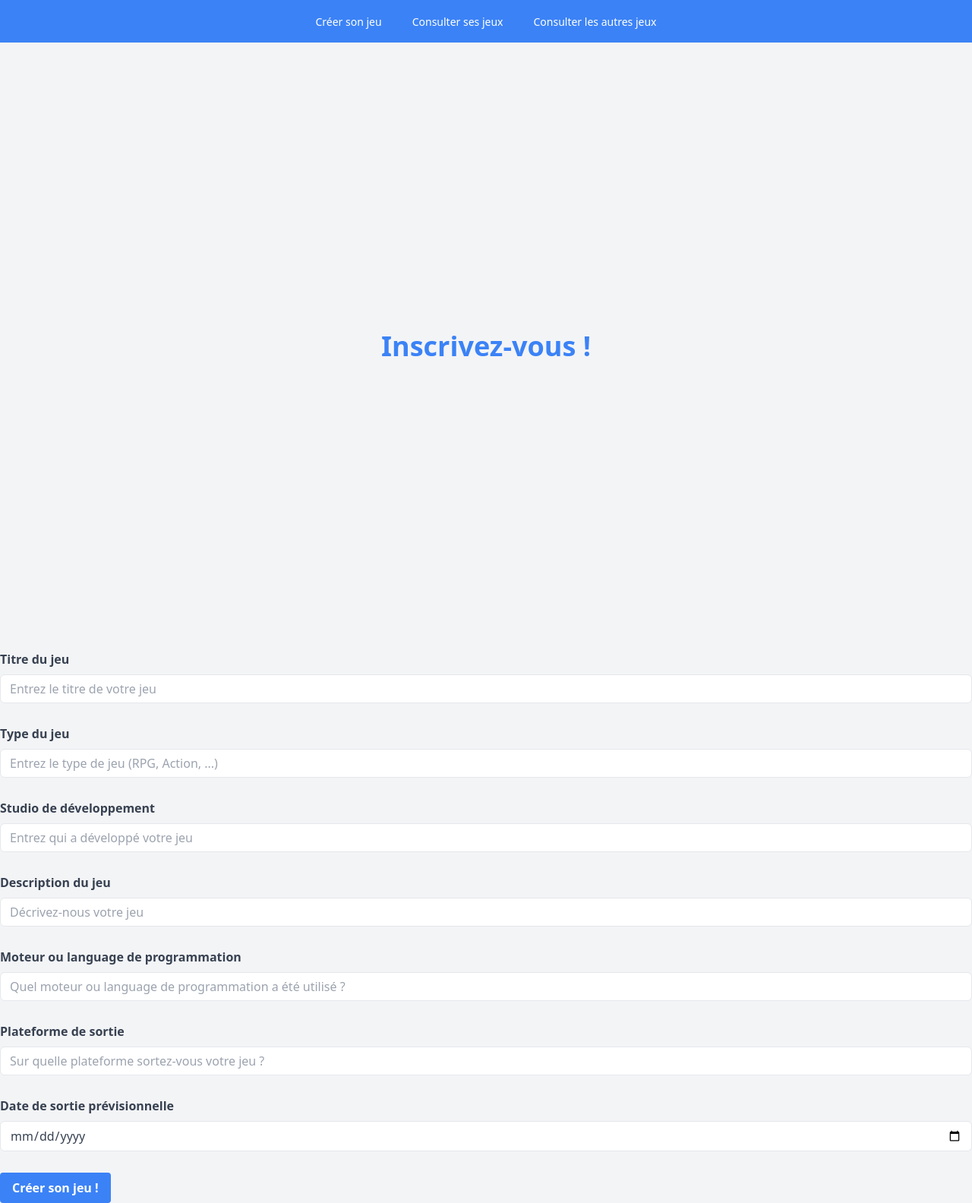
After one commit to Inkflow59/IndieGameForge, a PHP site: page /userPages/userCreateGames.html in a window 1280 px wide. The commit adds this page. Shown: the whole page at 76% size. Run offline with PHP 8.4, Linux system fonts and the light colour scheme.

Commit message:
Finalisation de la page des jeux utilisateurs + Création de la page de création des jeux

```diff
--- /dev/null
+++ b/userPages/userCreateGames.html
@@ -0,0 +1,65 @@
+<!DOCTYPE html>
+<html lang="en">
+<head>
+    <meta charset="UTF-8">
+    <meta name="viewport" content="width=device-width, initial-scale=1.0">
+    <link href="https://cdn.jsdelivr.net/npm/tailwindcss@2.2.19/dist/tailwind.min.css" rel="stylesheet">
+    <title>Poster son jeu - IndieGameForge</title>
+</head>
+<body class="bg-gray-100">
+    <nav class="flex items-center justify-center bg-blue-500 text-white py-4" aria-label="Main navigation">
+        <ul class="flex space-x-4">
+          <li>
+            <a class="hover:bg-blue-700 hover:text-white px-3 py-2 rounded-md font-medium text-sm" href="#">Créer son jeu</a>
+          </li>
+          <li>
+            <a class="hover:bg-blue-700 hover:text-white px-3 py-2 rounded-md font-medium text-sm" href="userGames.php">Consulter ses jeux</a>
+          </li>
+          <li>
+            <a class="hover:bg-blue-700 hover:text-white px-3 py-2 rounded-md font-medium text-sm" href="#">Consulter les autres jeux</a>
+          </li>
+        </ul>
+      </nav>
+
+    <div class="flex items-center justify-center min-h-screen">
+        <div class="w-full max-w-2xl">
+            <h1 class="text-4xl font-bold text-center text-blue-500">Inscrivez-vous !</h1>
+        </div>
+    </div>
+
+      <form method="POST" action="../tempPages/createGamesDatabase.php">
+        <div class="mb-4">
+            <label for="titre" class="block text-gray-700 font-bold mb-2">Titre du jeu</label>
+            <input type="text" name="titre" id="titre" placeholder="Entrez le titre de votre jeu" class="appearance-none border rounded-md w-full py-2 px-3 text-gray-700 mb-3 leading-tight focus:outline-none focus:bg-white focus:border-purple-500" required>
+        </div>
+        <div class="mb-4">
+            <label for="type" class="block text-gray-700 font-bold mb-2">Type du jeu</label>
+            <input type="text" name="type" id="type" placeholder="Entrez le type de jeu (RPG, Action, ...)" class="appearance-none border rounded-md w-full py-2 px-3 text-gray-700 mb-3 leading-tight focus:outline-none focus:bg-white focus:border-purple-500" required>
+        </div>
+        <div class="mb-4">
+            <label for="dev" class="block text-gray-700 font-bold mb-2">Studio de développement</label>
+            <input type="text" name="dev" id="dev" placeholder="Entrez qui a développé votre jeu" class="appearance-none border rounded-md w-full py-2 px-3 text-gray-700 mb-3 leading-tight focus:outline-none focus:bg-white focus:border-purple-500" required>
+        </div>
+        <div class="mb-4">
+            <label for="description" class="block text-gray-700 font-bold mb-2">Description du jeu</label>
+            <input type="text" name="description" id="description" placeholder="Décrivez-nous votre jeu" class="appearance-none border rounded-md w-full py-2 px-3 text-gray-700 mb-3 leading-tight focus:outline-none focus:bg-white focus:border-purple-500" required>
+        </div>
+        <div class="mb-4">
+            <label for="langue" class="block text-gray-700 font-bold mb-2">Moteur ou language de programmation</label>
+            <input type="text" name="langue" id="langue" placeholder="Quel moteur ou language de programmation a été utilisé ?" class="appearance-none border rounded-md w-full py-2 px-3 text-gray-700 mb-3 leading-tight focus:outline-none focus:bg-white focus:border-purple-500" required>
+        </div>
+        <div class="mb-4">
+            <label for="plateforme" class="block text-gray-700 font-bold mb-2">Plateforme de sortie</label>
+            <input type="text" name="plateforme" id="plateforme" placeholder="Sur quelle plateforme sortez-vous votre jeu ?" class="appearance-none border rounded-md w-full py-2 px-3 text-gray-700 mb-3 leading-tight focus:outline-none focus:bg-white focus:border-purple-500" required>
+        </div>
+        <div class="mb-4">
+            <label for="date" class="block text-gray-700 font-bold mb-2">Date de sortie prévisionnelle</label>
+            <input type="date" name="date" id="date" placeholder="Décrivez-nous votre jeu" class="appearance-none border rounded-md w-full py-2 px-3 text-gray-700 mb-3 leading-tight focus:outline-none focus:bg-white focus:border-purple-500" required>
+        </div>
+
+        <div class="flex items-center justify-between">
+            <button type="submit" class="bg-blue-500 hover:bg-blue-700 text-white font-bold py-2 px-4 rounded focus:outline-none focus:shadow-outline">Créer son jeu !</button>
+        </div>
+      </form>
+</body>
+</html>
```
Also changed, not shown: tempPages/createGamesDatabase.php (added, +9 -0 lines), userPages/userGames.php (+8 -6 lines).
